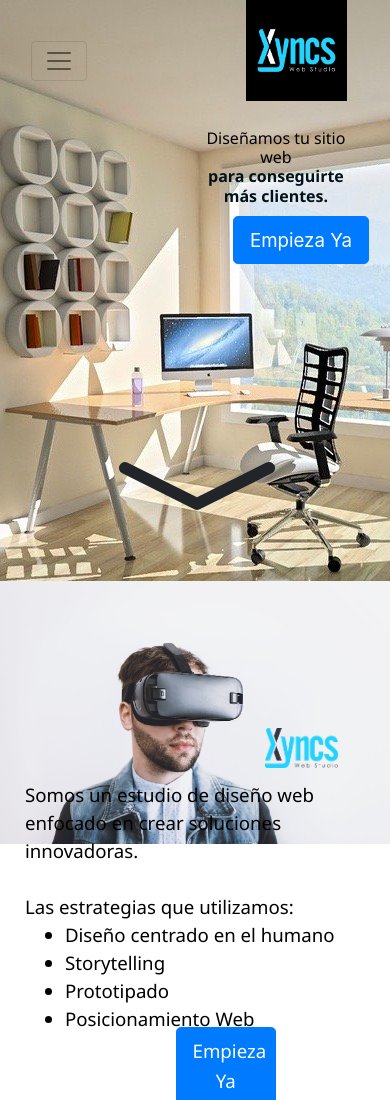
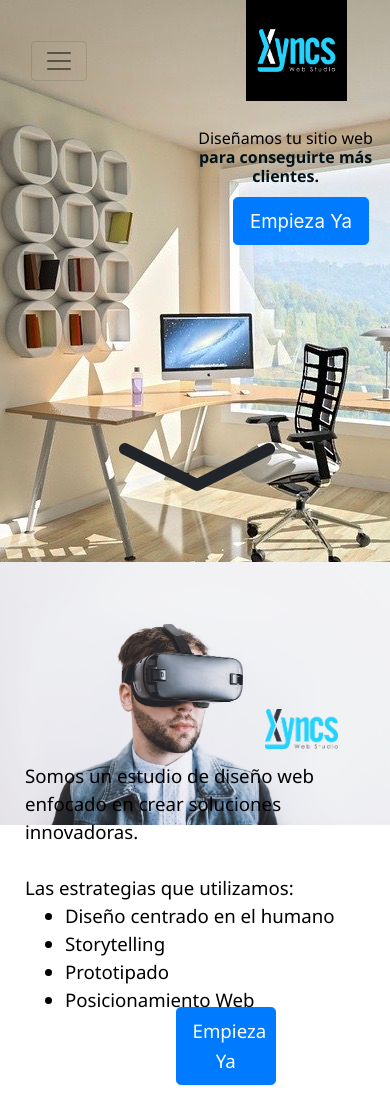
Before and after one commit to alecvipa/Xyncs-landingPage, a website: page public/index.html in a window 390 px wide. Shown: the top 1100 px of the page. Drawn offline with nearby package versions, Linux system fonts and the light colour scheme.

Commit message:
adding style to title 2 first div

```diff
--- a/public/style.css
+++ b/public/style.css
@@ -388,7 +388,7 @@ a:hover {
         font-family: 'Segoe UI', Tahoma, Geneva, Verdana, sans-serif;
         text-align: center;
         margin-top: -4%;
-        width: 57%;
+        width: 64%;
         position: relative;
         left: 32%;
     }
```
